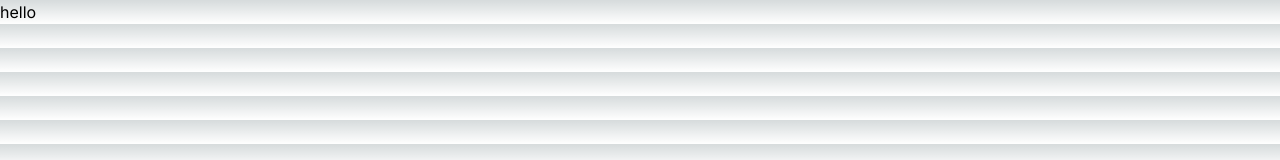
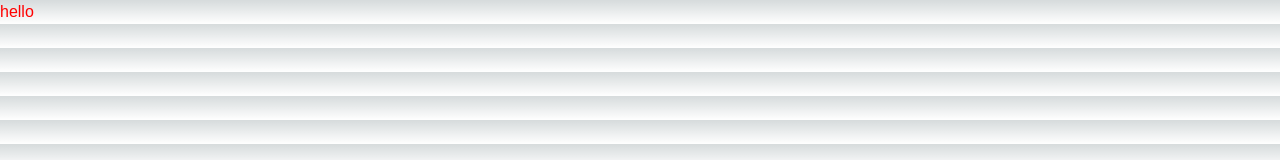
Before and after one commit to cormacpujals/nextjs-app-stable, a Next.js app: page /SSG/products/hairband-blue in a window 1280 px wide. Shown: the top 160 px of the page. Built offline with nearby package versions, Linux system fonts and the light colour scheme.

Commit message:
finish rendering methods

```diff
--- a/src/app/SSG/products/[hairbandId]/page.tsx
+++ b/src/app/SSG/products/[hairbandId]/page.tsx
@@ -6,7 +6,17 @@ export async function generateStaticParams() {
 }
 
 const page = async (props: any) => {
-  return <div>hello</div>
+
+  return (
+    <div
+    className="widgetHeader"
+    style={{
+      color: 'red',
+      fontFamily: 'Souvenir Bold, sans-serif'}}
+    >
+      hello
+    </div>
+  )
 }
 
 export default page;
--- /dev/null
+++ b/src/app/style-test/page.tsx
@@ -0,0 +1,13 @@
+const page = () => {
+  return (
+    <div
+    className="widgetHeader"
+    style={{
+      color: 'red'}}
+    >
+      hello
+    </div>
+   );
+}
+
+export default page;
```
